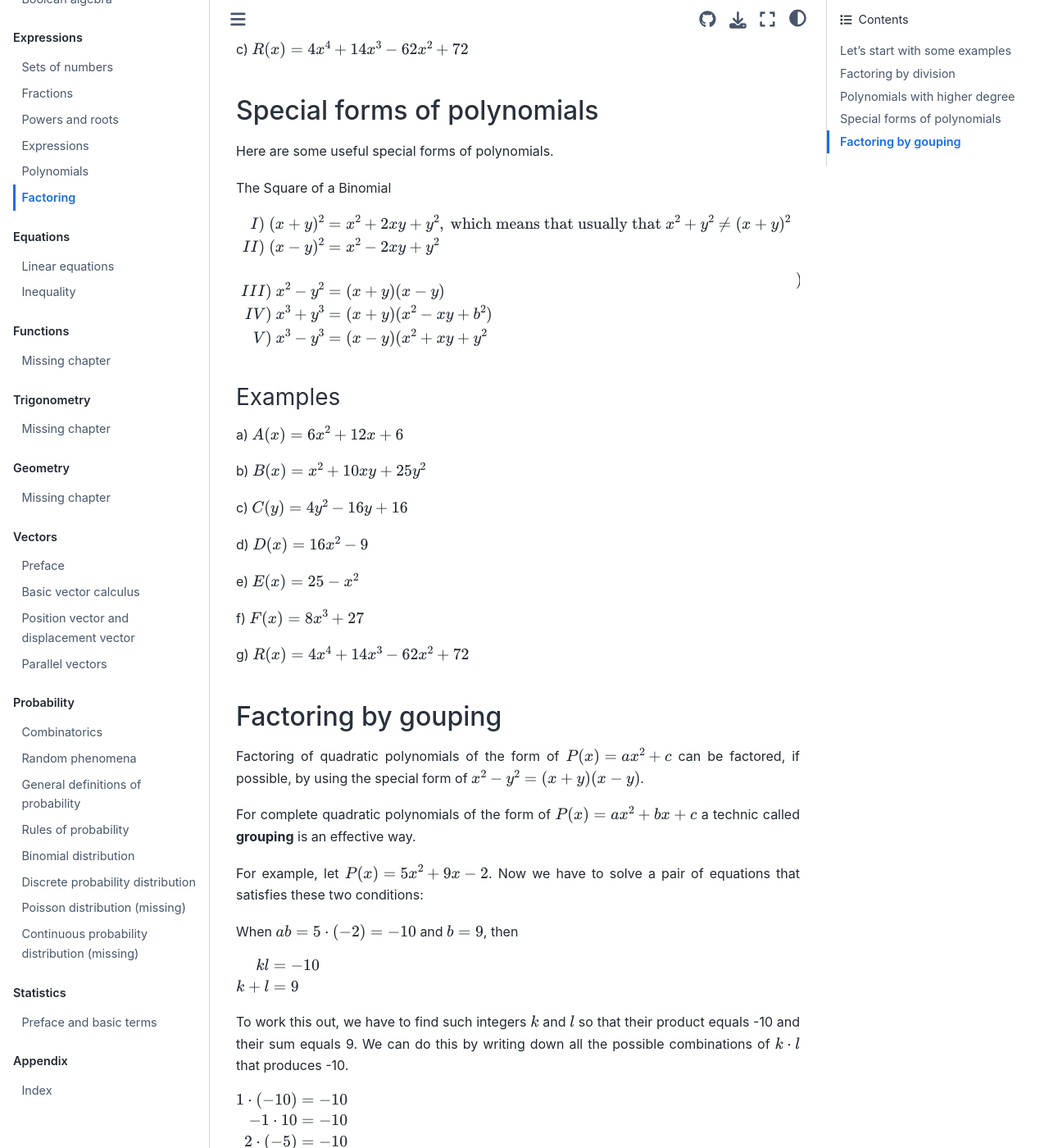
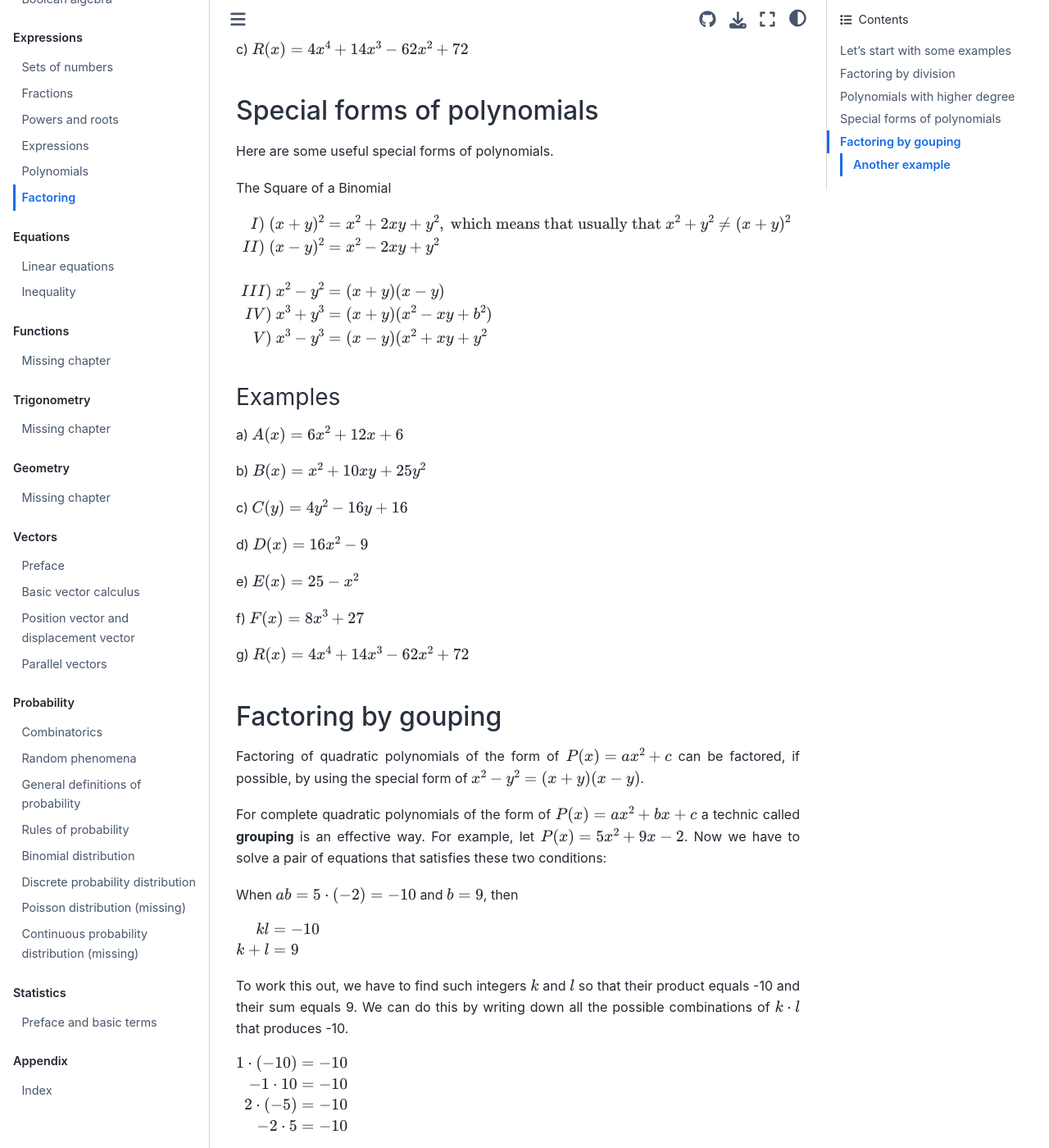
Before and after one commit to luma-lapinamk/miika-math, a Jupyter Book: the page built from notebooks/factoring.md, in a window 1280 px wide and 1400 px high, scrolled down 2448 px. Shown: the whole window at 82% size. Built offline with Jupyter Book 1.0.4 settings and Sphinx 7.4.7 and the Sphinx Book theme 1.1.4, drawn with Linux system fonts in a browser that asks for light colours; some of the changed lines change nothing that is shown; some of the changed text lies outside the part shown.

Commit message:
Modified chapter Factoring

```diff
--- a/notebooks/factoring.md
+++ b/notebooks/factoring.md
@@ -66,7 +66,7 @@
 II) \ (x-y)^2&=x^2-2xy+y^2 \\ \\
 III) \ x^2-y^2&=(x+y)(x-y) \\
 IV) \ x^3+y^3&=(x+y)(x^2-xy+b^2) \\
-V) \ x^3-y^3&=(x-y)(x^2+xy+y^2 \end{align})$
+V) \ x^3-y^3&=(x-y)(x^2+xy+y^2 \end{align}$
 
 ### Examples
 a) $A(x)=6x^2+12x+6$
@@ -87,9 +87,7 @@
 
 Factoring of quadratic polynomials of the form of $P(x)=ax^2+c$ can be factored, if possible, by using the special form of $x^2-y^2=(x+y)(x-y)$.
 
-For complete quadratic polynomials of the form of $P(x)=ax^2+bx+c$ a technic called **grouping** is an effective way.
-
-For example, let $P(x)=5x^2+9x-2$. Now we have to solve a pair of equations that satisfies these two conditions:
+For complete quadratic polynomials of the form of $P(x)=ax^2+bx+c$ a technic called **grouping** is an effective way. For example, let $P(x)=5x^2+9x-2$. Now we have to solve a pair of equations that satisfies these two conditions:
 
 When $ab=5\cdot(-2)=-10$ and $b=9$, then
 
@@ -103,14 +101,16 @@
 2\cdot(-5)&=-10 \\
 -2\cdot5&=-10\end{align}$
 
-From the combinations we can see that $-1+10$ is equal to $9$, so that is our solution. Now we can write $9x=-x+10x$ and substitute that in the polynomial.
+From the combinations we can see that $-1+10$ is equal to $9$, so that is our solution. Now we can write $\textbf{\emph{9x=-x+10x}}$ and substitute that in the polynomial.
 
-$\begin{align}5x^2+9x-2&=5x^2-x+10x-2 \\
+$\begin{align}5x^2+\textbf{\emph{9x}}-2&=5x^2\textbf{\emph{-x+10x}}-2 \\
 &=x(5x-1)+2(5x-1) \\
 &=(5x-1)(x+2)\end{align}$
 <br>
 
-Let's try that for another example. Let $Q(x)=5x^2+11x-12$. This time $k \cdot l=5\cdot(-12)=-60$
+### Another example
+
+Let $Q(x)=5x^2+11x-12$. This time $k \cdot l=5\cdot(-12)=-60$
 
 $\begin{align} -1\cdot60&=-60 \\
 -2\cdot30&=-60 \\
```
